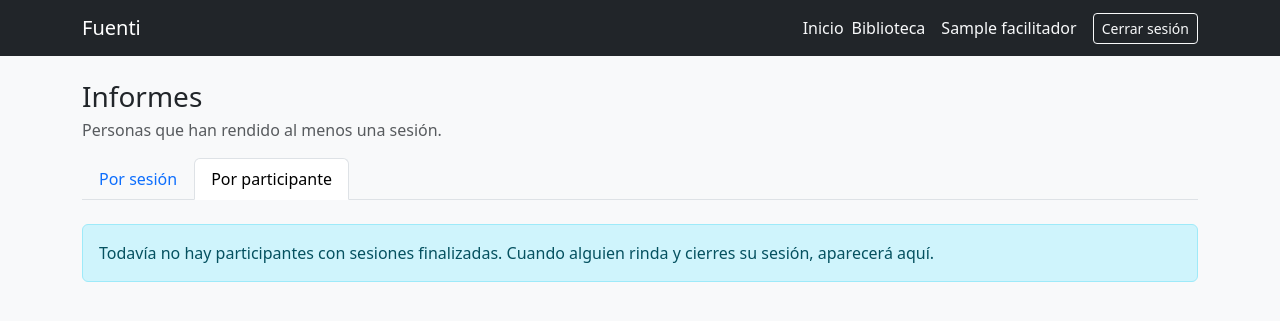
After one commit to rm-2526/fuenti, a Flask app: page /evaluaciones/participantes in a window 1280 px wide. The commit adds this page. Shown: the top 321 px of the page. Run offline with Flask 3, Linux system fonts and the light colour scheme; a user stored in the database is signed in; tables that the repository leaves empty hold one stand-in row (values such as "Sample post").

Commit message:
feat: vista Informes por participante con pestañas

```diff
--- a/app/evaluaciones/routes.py
+++ b/app/evaluaciones/routes.py
@@ -18,12 +18,13 @@ from sqlalchemy.exc import IntegrityError
 
 from app import db
 from app.evaluaciones import bp
-from app.models import Alternativa, Evaluacion, Participante, Pregunta, Sesion
+from app.models import Alternativa, Evaluacion, Participante, Pregunta, Resultado, Sesion
 from app.utils.sesion import generar_codigo_sesion
 from app.utils.estadisticas import resumir_resultados
 from app.utils.reporte import (
     ENCABEZADOS_CSV,
     agrupar_historial,
+    agrupar_personas,
     desglose_desde_respuestas,
     filas_csv_sesion,
     filas_informe_sesion,
@@ -88,6 +89,34 @@ def informes():
         if cerradas:
             grupos.append((e, cerradas))
     return render_template("evaluaciones/informes.html", grupos=grupos)
+
+@bp.route("/participantes")
+@login_required
+def informes_por_participante():
+    """Vista 'Por participante' de Informes: lista de personas que han rendido
+    (finalizado) al menos una sesión en evaluaciones de este facilitador.
+
+    Cada persona aparece una sola vez (agrupada por hash) y enlaza a su
+    historial longitudinal. Solo se cuentan sesiones cerradas con resultado:
+    alguien que ingresó pero nunca finalizó no aparece acá (su estado se ve en
+    la vista por sesión).
+    """
+    participantes = (
+        db.session.query(Participante)
+        .join(Sesion, Participante.sesion_id == Sesion.id)
+        .join(Evaluacion, Sesion.evaluacion_id == Evaluacion.id)
+        .join(Resultado, Resultado.participante_id == Participante.id)
+        .filter(
+            Evaluacion.facilitador_id == current_user.id,
+            Sesion.estado == "cerrada",
+        )
+        .all()
+    )
+    personas = agrupar_personas(participantes)
+    return render_template(
+        "evaluaciones/informes_participantes.html",
+        personas=personas,
+    )
 
 
 @bp.route("/nueva", methods=["GET", "POST"])
--- /dev/null
+++ b/app/templates/evaluaciones/informes_participantes.html
@@ -0,0 +1,49 @@
+{% extends "base.html" %}
+{% block title %}Informes por participante — Fuenti{% endblock %}
+{% block content %}
+<h1 class="h3 mb-1">Informes</h1>
+<p class="text-muted mb-3">
+  Personas que han rendido al menos una sesión.
+</p>
+
+<ul class="nav nav-tabs mb-4">
+  <li class="nav-item">
+    <a class="nav-link" href="{{ url_for('evaluaciones.informes') }}">Por sesión</a>
+  </li>
+  <li class="nav-item">
+    <a class="nav-link active" href="{{ url_for('evaluaciones.informes_por_participante') }}">Por participante</a>
+  </li>
+</ul>
+
+{% if personas %}
+  <div class="table-responsive">
+    <table class="table table-hover align-middle">
+      <thead>
+        <tr>
+          <th>Participante</th>
+          <th>Identificador</th>
+          <th class="text-end">Sesiones</th>
+          <th class="text-end">Historial</th>
+        </tr>
+      </thead>
+      <tbody>
+        {% for persona in personas %}
+        <tr>
+          <td>{{ persona.nombre }}</td>
+          <td class="font-monospace text-muted">{{ persona.hash_corto }}…</td>
+          <td class="text-end">{{ persona.n_sesiones }}</td>
+          <td class="text-end">
+            <a href="{{ url_for('evaluaciones.historial_participante', hash_id=persona.hash_id) }}"
+               class="btn btn-sm btn-outline-primary">Ver historial</a>
+          </td>
+        </tr>
+        {% endfor %}
+      </tbody>
+    </table>
+  </div>
+{% else %}
+  <div class="alert alert-info">
+    Todavía no hay participantes con sesiones finalizadas. Cuando alguien rinda y cierres su sesión, aparecerá aquí.
+  </div>
+{% endif %}
+{% endblock %}
--- a/app/utils/reporte.py
+++ b/app/utils/reporte.py
@@ -232,3 +232,54 @@ def agrupar_historial(resultados_con_contexto) -> list[GrupoHistorial]:
         filas = sorted(grupos[titulo], key=lambda f: f.fecha)
         resultado_final.append(GrupoHistorial(evaluacion_titulo=titulo, filas=filas))
     return resultado_final
+
+# ----------------------------- Lista por participante -----------------------------
+
+@dataclass(frozen=True)
+class FilaPersona:
+    """Una persona en la lista 'Por participante'. Agrupa todas sus sesiones
+    (identificadas por el mismo hash) en una sola fila."""
+    hash_id: str           # identificador_hash completo (para enlazar al historial)
+    hash_corto: str        # primeros caracteres, para mostrar
+    nombre: str            # etiqueta legible; SIN_NOMBRE si no tiene
+    n_sesiones: int        # cuántas sesiones finalizadas tiene
+
+
+def agrupar_personas(participantes) -> list[FilaPersona]:
+    """Agrupa instancias de Participante por su identificador_hash, para que
+    cada persona aparezca UNA vez aunque haya rendido varias sesiones.
+
+    `participantes` es una lista de objetos Participante (cada uno con
+    .identificador_hash, .nombre, .ingreso_at). El caller ya filtró a quienes
+    tienen al menos un resultado. Se cuenta cuántas instancias (sesiones) tiene
+    cada hash. El nombre mostrado es el más reciente no vacío, porque puede
+    variar entre sesiones; la identidad la da el hash, no el nombre.
+
+    Devuelve la lista ordenada por nombre (los sin nombre al final).
+    """
+    por_hash: dict[str, list] = {}
+    for p in participantes:
+        por_hash.setdefault(p.identificador_hash, []).append(p)
+
+    filas = []
+    for hash_id, instancias in por_hash.items():
+        mas_reciente_primero = sorted(
+            instancias, key=lambda p: p.ingreso_at, reverse=True
+        )
+        nombre = SIN_NOMBRE
+        for p in mas_reciente_primero:
+            if p.nombre and p.nombre.strip():
+                nombre = p.nombre.strip()
+                break
+        filas.append(
+            FilaPersona(
+                hash_id=hash_id,
+                hash_corto=_hash_corto(hash_id),
+                nombre=nombre,
+                n_sesiones=len(instancias),
+            )
+        )
+
+    # Orden: por nombre alfabético; los "(sin nombre)" al final.
+    filas.sort(key=lambda f: (f.nombre == SIN_NOMBRE, f.nombre.lower()))
+    return filas
```
Also changed, not shown: app/templates/evaluaciones/informes.html (+11 -2 lines).
